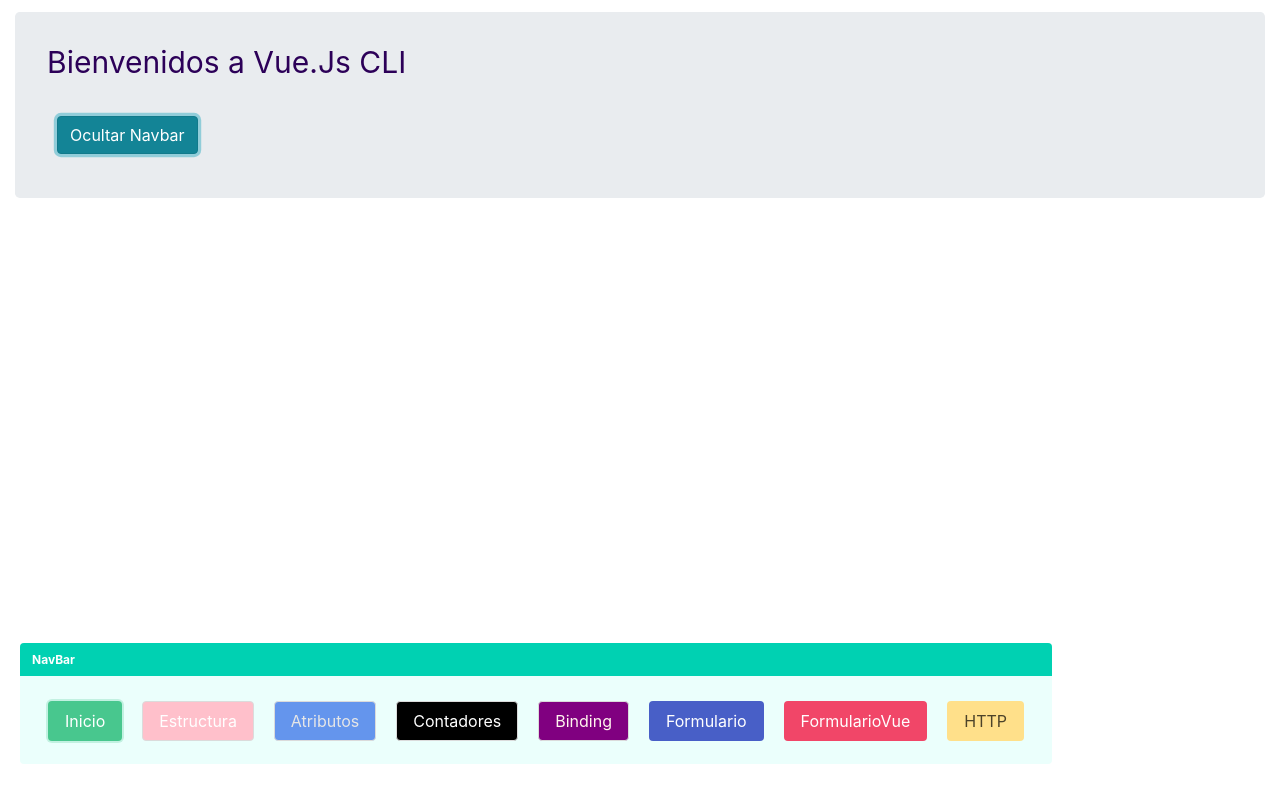
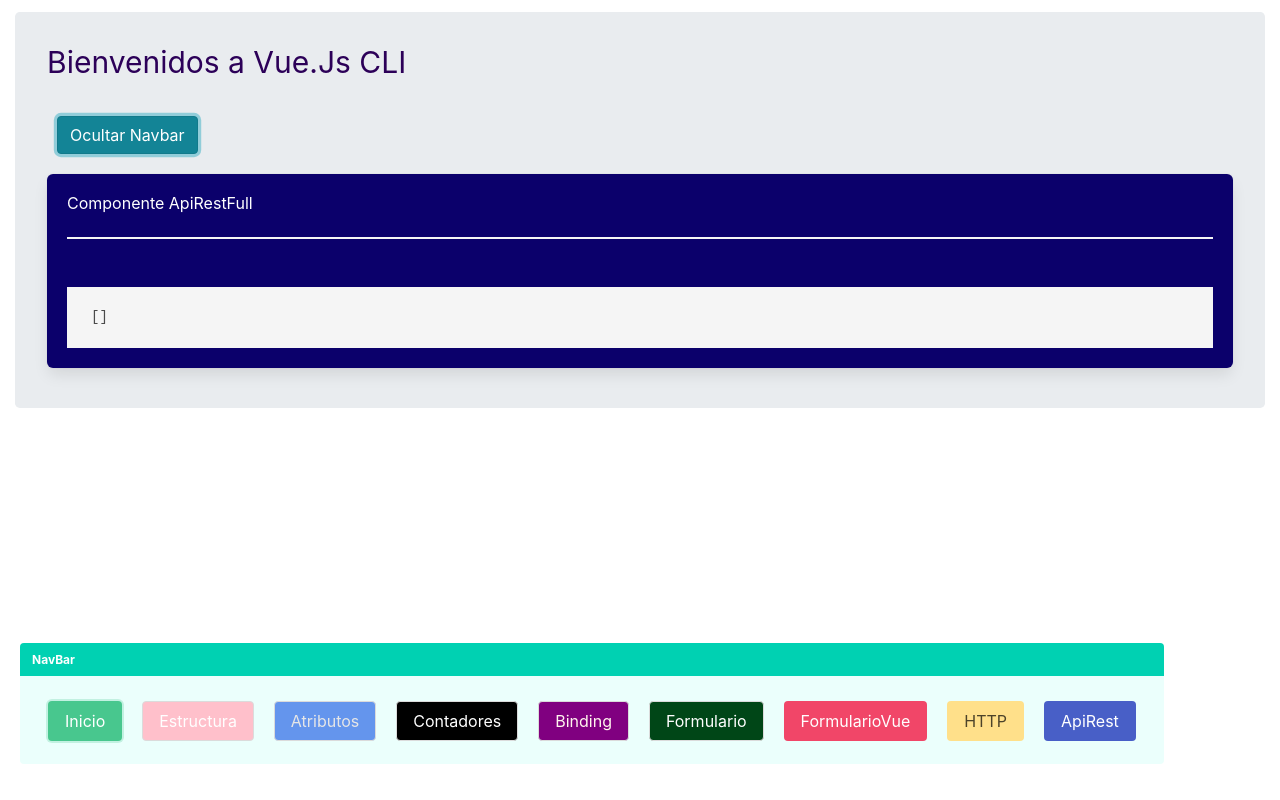
Before and after one commit to MatiasKala/Programacion-en-Nuevas-Tecnologias-2, a Vue app in the folder vue-cli-mio/: page /api in a window 1280 px wide. Both pictures are taken after a click on the button "Mostrar NavBar". Built offline with nearby package versions, Linux system fonts and the light colour scheme; what vue-form would draw is missing.

Commit message:
Componente API creado (completado hasta clase 10, descanso de las 21:00)

```diff
--- /dev/null
+++ b/vue-cli-mio/src/components/ApiRestFull.vue
@@ -0,0 +1,53 @@
+<template>
+
+  <section class="api-rest-full">
+    <div class="box block my-2">
+      <h2>Componente ApiRestFull</h2>
+      <hr>
+      <br>
+
+      <pre>{{usuarios}}</pre>
+    </div>
+  </section>
+
+</template>
+
+<script>
+
+  export default  {
+    name: 'api-rest-full',
+    props: [],
+    mounted () {
+      this.getUsuariosAxios()
+    },
+    data () {
+      return {
+        urlUsuarios: 'https://609dba3e33eed80017957062.mockapi.io/users',
+        usuarios:[],
+     }
+    },
+    methods: {
+      async getUsuariosAxios(){
+        try {
+          let respuesta = await this.axios(this.urlUsuarios)
+          console.log("AXIOS",respuesta)
+          this.usuarios  = respuesta.data
+        } catch (e) {
+          console.error(e)
+        }
+      },
+    },
+    computed: {
+
+    }
+}
+
+
+</script>
+
+<style scoped lang="css">
+  .box{
+    background-color: rgb(11, 0, 107);
+    color: white;
+  }
+</style>
--- a/vue-cli-mio/src/components/Navbar.vue
+++ b/vue-cli-mio/src/components/Navbar.vue
@@ -31,7 +31,7 @@
                     </router-link>
 
                     <router-link to="/formulario">
-                      <button class="nav-link button is-link" id="formulario" href="#">Formulario</button>
+                      <button class="nav-link button " id="formulario" href="#">Formulario</button>
                     </router-link>
 
                     <router-link to="/vueformulario">
@@ -42,6 +42,9 @@
                       <button class="nav-link button is-warning" id="http" href="#">HTTP</button>
                     </router-link>
 
+                    <router-link to="/api">
+                      <button class="nav-link button is-link " id="api" href="#">ApiRest</button>
+                    </router-link>
                   </div>
                 </article>
               </li>
@@ -130,6 +133,9 @@
   #estructura{
     background-color: pink;
     color: white ;
-
+  }
+  #formulario{
+    background-color: rgb(0, 70, 23);
+    color: white ;
   }
 </style>
--- a/vue-cli-mio/src/router.js
+++ b/vue-cli-mio/src/router.js
@@ -8,6 +8,7 @@
 import Formulario from './components/Formulario/index.vue'
 import VueFormulario from './components/VueFormulario/index.vue'
 import Http from './components/Http.vue'
+import ApiRestFull from './components/ApiRestFull.vue'
 
 Vue.use(VueRouter)
 
@@ -21,6 +22,7 @@
         {path:'/estructura',component: Estructura},
         {path:'/formulario',component: Formulario },
         {path:'/vueformulario',component: VueFormulario },
+        {path:'/api',component: ApiRestFull },
         {path:'/http',component: Http },
     ]
 })
```
